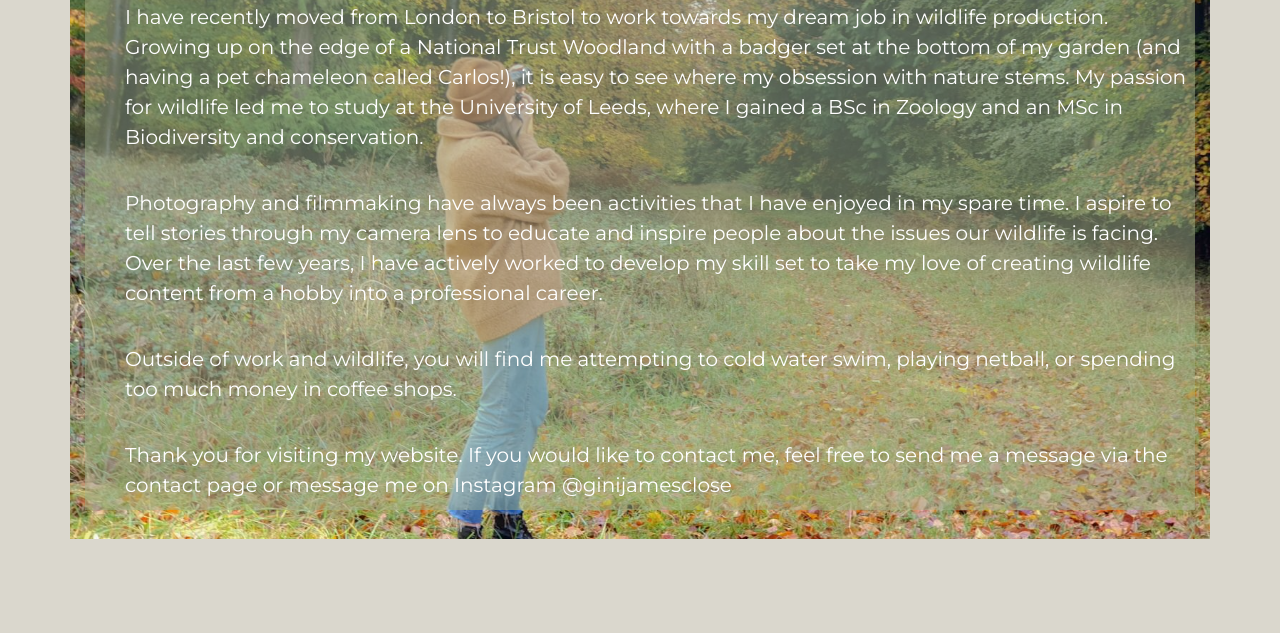
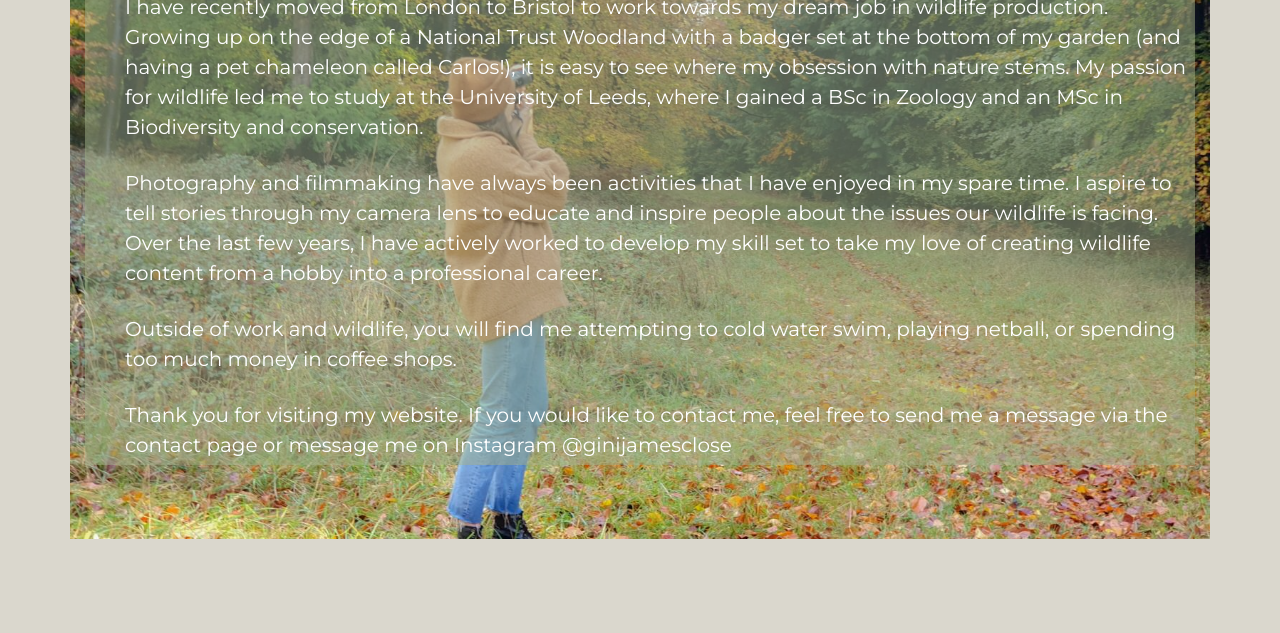
Before and after one commit to angharadcaswell/gini_james_close, a plain HTML site: page aboutme.html in a window 1280 px wide. Shown: the part 241-874 px from the top of the page. Drawn offline with nearby package versions, Linux system fonts and the light colour scheme; a web font is replaced by a local one.

Commit message:
update photo of Gini

```diff
--- a/assets/css/style.css
+++ b/assets/css/style.css
@@ -70,7 +70,7 @@ body, html {
     margin: 0 auto;
 }
 .about_image {
-    background: url(/assets/images/holder_gini.png);
+    background: url(/assets/images/gini_cam.png);
 }
 
 .gallery_image {
@@ -166,9 +166,9 @@ li {
 }
 
 .about_me p {
-    padding-top: 10px;
+    padding-top: 5px;
     padding-left: 40px;
-    padding-bottom: 10px;
+    padding-bottom: 5px;
     color: #fff;
     font-family: 'Montserrat', sans-serif;
     font-size: 20px;
@@ -197,6 +197,8 @@ li {
 
 .gini_content {
    background-color: rgba(163, 177, 138, 0.5);
-    margin-top: 10px;
+    margin-top: 5px;
 
 }
+
+/* Contact me page */
```
Also changed, not shown: assets/images/gini_cam.png (added).
